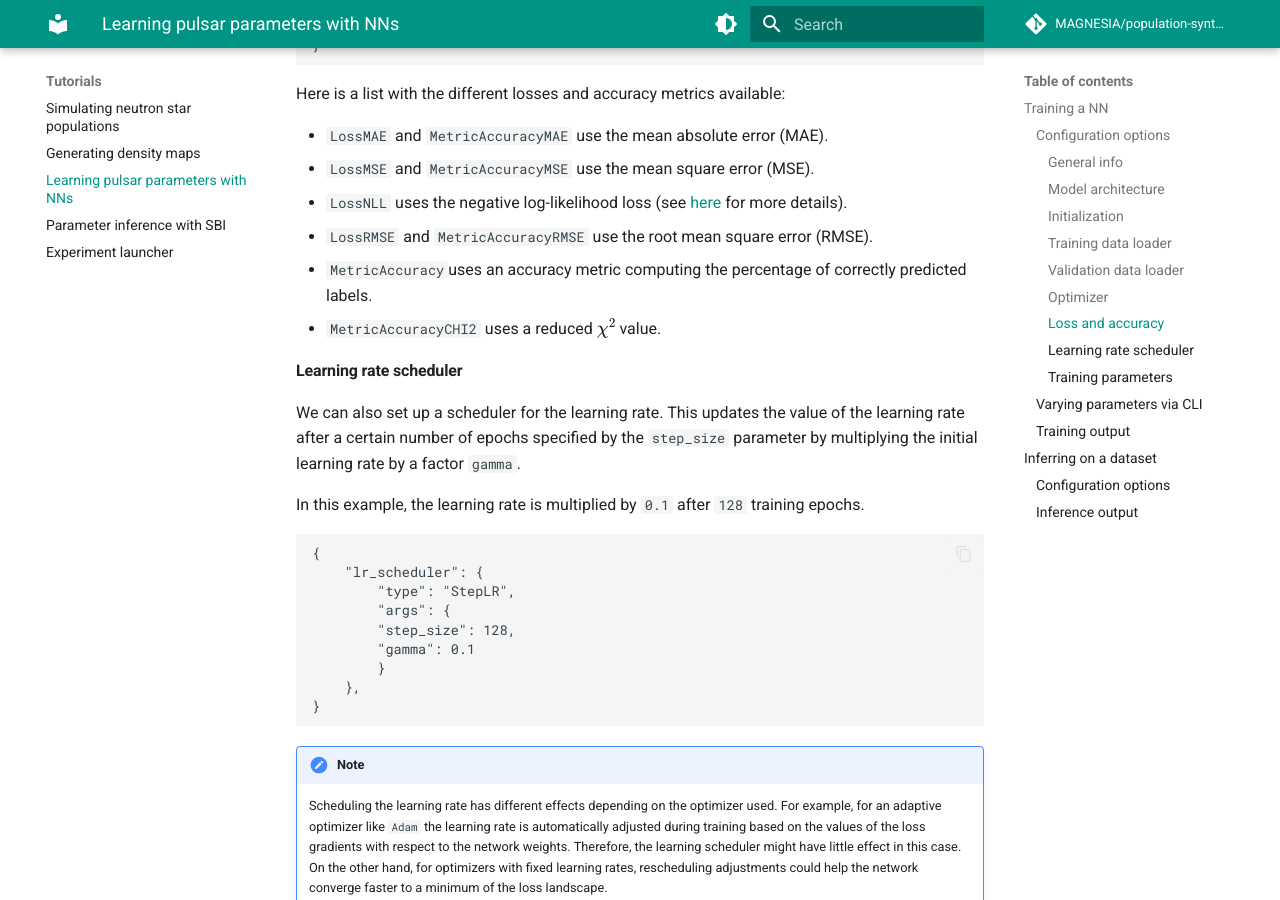
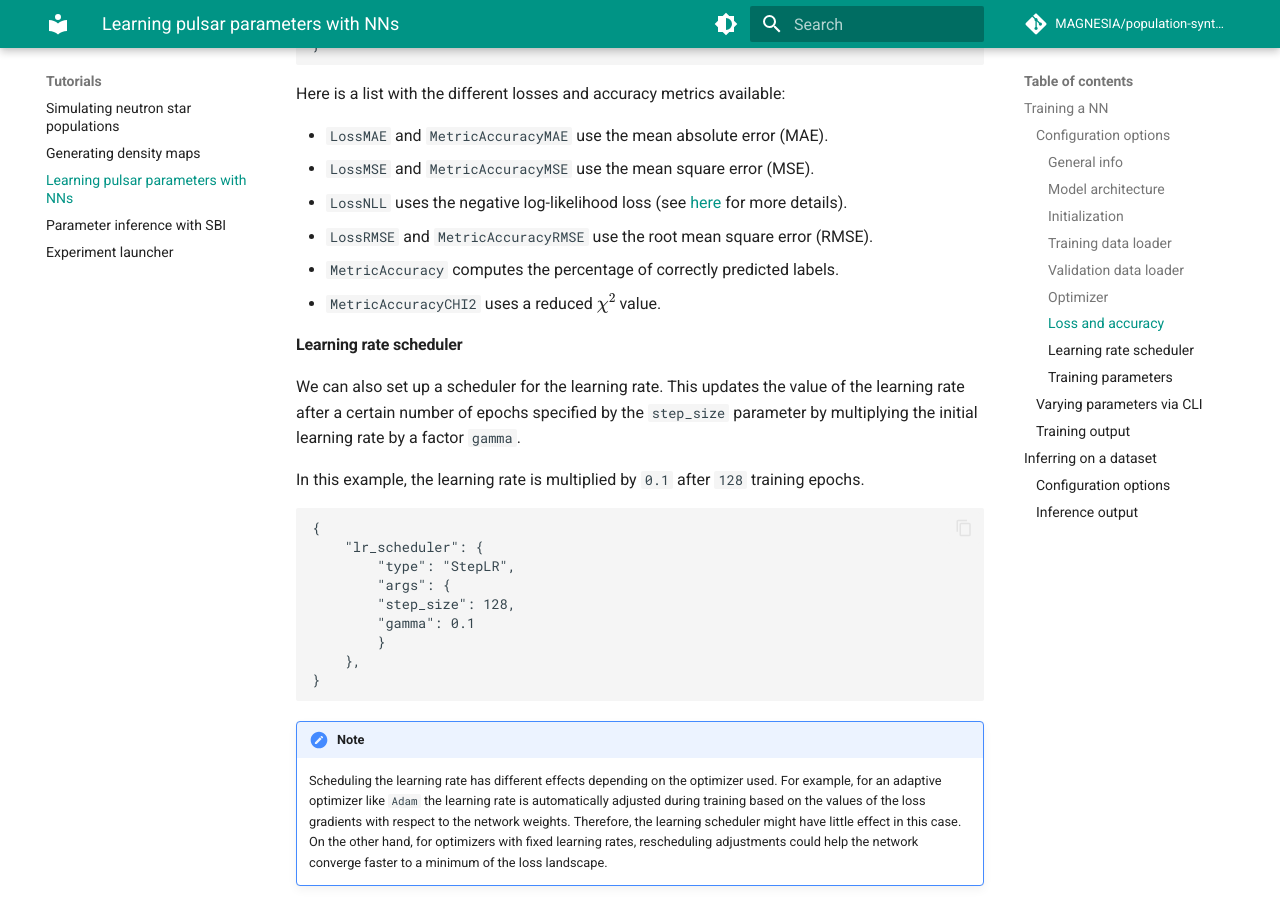
Before and after one commit to ice-csic-astroexotic/ML-Poppyns, an MkDocs documentation site: the page built from docs/tutorials/learning_tutorial_cnn.md, in a window 1280 px wide and 900 px high, scrolled down 5740 px. Built offline with MkDocs 1.6.1 and Material for MkDocs 9.7.7, drawn with Linux system fonts in a browser that asks for light colours; formulas are drawn with MathJax 3; comment, search, counter and statistics services are not loaded.

Commit message:
Correcting a typo in the metric accuracy definition.

```diff
--- a/docs/tutorials/learning_tutorial_cnn.md
+++ b/docs/tutorials/learning_tutorial_cnn.md
@@ -240,7 +240,7 @@ Here is a list with the different losses and accuracy metrics available:
 * `LossMSE` and `MetricAccuracyMSE` use the mean square error (MSE).
 * `LossNLL` uses the negative log-likelihood loss (see [here](https://pytorch.org/docs/stable/generated/torch.nn.functional.nll_loss.html) for more details).
 * `LossRMSE` and `MetricAccuracyRMSE` use the root mean square error (RMSE).
-* `MetricAccuracy`uses an accuracy metric computing the percentage of correctly predicted labels.
+* `MetricAccuracy` computes the percentage of correctly predicted labels.
 * `MetricAccuracyCHI2` uses a reduced $\chi^2$ value.
 
 #### Learning rate scheduler
```
